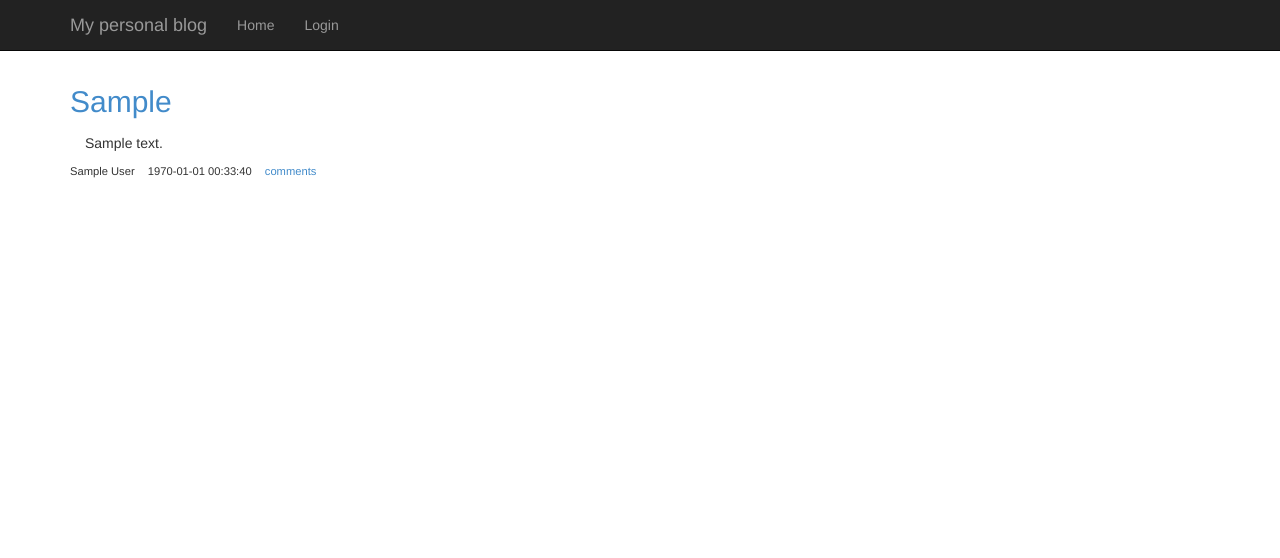
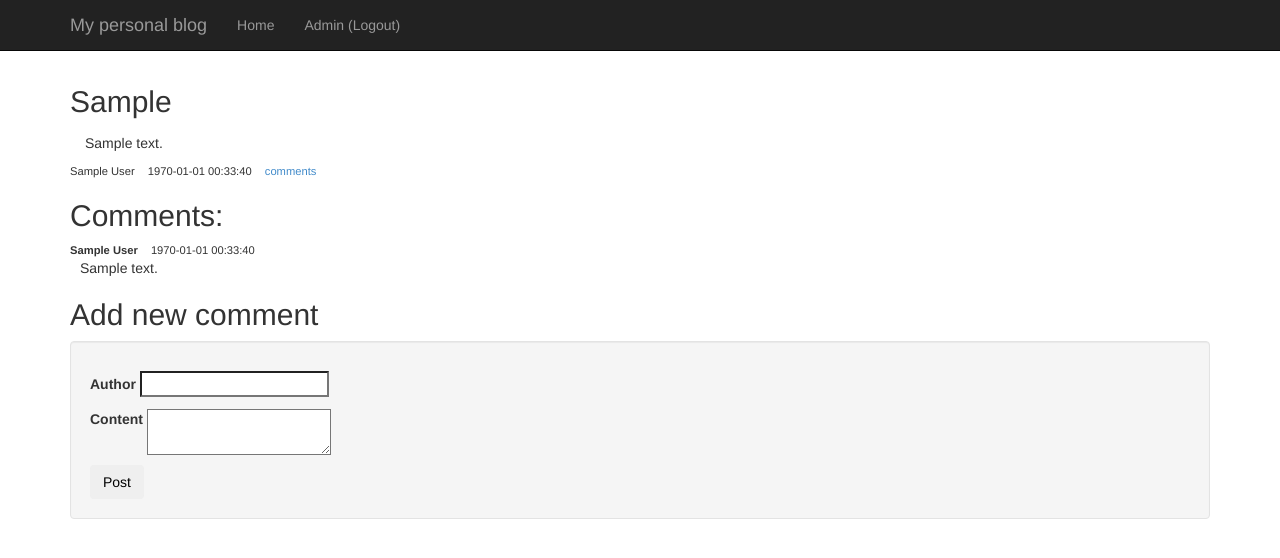
Before and after one commit to klimychevmn/MyBlog, a PHP site: page /?act=view-entry&id=1 in a window 1280 px wide. Shown: the top 558 px of the page. Run offline with PHP 8.4, Linux system fonts and the light colour scheme; tables that the repository leaves empty or names only in its code hold one stand-in row (values such as "Sample post"); some libraries are stand-ins or nearby versions.

Commit message:
1) new table 'comment' in db 2) gets ours data from comment in 'index.php' 3) count of comment in 'list.php' 4) comment for to creating a new comment

```diff
--- a/index.php
+++ b/index.php
@@ -14,13 +14,17 @@
 switch ($act) {
     case 'list':
         $records = array();
-        $sel = $mysqli->query('SELECT * FROM entry');
+        $sel = $mysqli->query('SELECT entry.*, count(comment.id) AS comments
+              FROM entry
+              LEFT JOIN comment ON entry.id = comment.entry_id
+              GROUP BY entry.id');
         while ($row = $sel->fetch_assoc()) {
             $row['date'] = date('Y-m-d H:i:s', $row['date']);
             if(mb_strlen($row['content']) > 100) {
                 $row['content'] = mb_substr(strip_tags($row['content']),0,97) . '...';
             }
             $row['content'] = nl2br($row['content']);
+            $row['header'] = htmlspecialchars($row['header']);
             $records[] = $row;
         }
         require('templates/list.php');
@@ -29,12 +33,21 @@
         if (!isset($_GET['id'])) die("Missing id parameter");
         $id = intval($_GET['id']);
 
-        $row = $mysqli->query("SELECT * FROM entry where id = $id")->fetch_assoc();
-        if(!$row) die("No such entry!");
+        $ENTRY = $mysqli->query("SELECT * FROM entry where id = $id")->fetch_assoc();
+        if(!$ENTRY) die("No such entry!");
 
-        $row['date'] = date('Y-m-d H:i:s', $row['date']);
-        $row['content'] = nl2br($row['content']);
-        $row['header'] = htmlspecialchars($row['header']);
+        $ENTRY['date'] = date('Y-m-d H:i:s', $ENTRY['date']);
+        $ENTRY['content'] = nl2br($ENTRY['content']);
+        $ENTRY['header'] = htmlspecialchars($ENTRY['header']);
+
+        $comments = array();
+        $sel = $mysqli->query("SELECT * FROM comment where entry_id = $id");
+        while ($row = $sel->fetch_assoc()) {
+            $row['date'] = date('Y-m-d H:i:s', $row['date']);
+            $row['content'] = nl2br(htmlspecialchars($row['content']));
+            $row['author'] = htmlspecialchars($row['author']);
+            $comments[] = $row;
+        }
 
         require('templates/entry.php');
         break;
--- a/templates/entry.php
+++ b/templates/entry.php
@@ -4,10 +4,18 @@
     .date, .author {
         margin-right: 10px;
     }
-    .content {
+    .content{
         padding-top: 5px;
         padding-left: 15px;
     }
+    .comment-header {
+        font-size: 0.8em;
+    }
+    .comment-content {
+        padding-left: 10px;
+        margin-bottom: 10px;
+    }
+
     h2 {
         margin-bottom: 10px;
     }
@@ -20,12 +28,45 @@
 
 <!-- Отображается иноформация о посте детальнее -->
 
-<h2><a href="?act=view-entry&id=<?=$row['id']?>"><?=$row['header']?></a></h2>
-<p class="content"><?=$row['content']?></p>
+<h2><?=$ENTRY['header']?></h2>
+<p class="content"><?=$ENTRY['content']?></p>
 <div class="comments">
-    <span class="date"><?=$row['author']?></span>
-    <span class="author"><?=$row['date']?></span>
-    <a href="?act=view-entry&id=<?=$row['id']?>">comments</a>
+    <span class="date"><?=$ENTRY['author']?></span>
+    <span class="author"><?=$ENTRY['date']?></span>
+    <a href="?act=view-entry&id=<?=$ENTRY['id']?>">comments</a>
 </div>
 
+
+<h2>Comments: </h2>
+<?php foreach($comments as $row): ?>
+
+    <div class="comment">
+        <div class="comment-header">
+            <span class="author"><b><?=$row['author']?></b></span>
+            <span class="date"><?=$row['date']?></span>
+        </div>
+        <p class="comment-content"><?=$row['content']?></p>
+    </div>
+
+
+<?php endforeach;?>
+
+<!-- Добавить комментарий -->
+<h2>Add new comment</h2>
+
+<form action="?act=do-new-comment" method="POST" class="well">
+    <div style="padding-top: 10px">
+        <label>Author</label>
+        <input name="author" type="text"/>
+    </div>
+    <div style="padding-top: 10px">
+        <label>Content</label>
+        <textarea name="text"></textarea>
+    </div>
+    <div style="padding-top: 10px">
+        <button type="submit" class="btn">Post</button>
+    </div>
+</form>
+
+
 <?php require('footer.php') ?>
--- a/templates/list.php
+++ b/templates/list.php
@@ -32,17 +32,17 @@
         <div class="comments">
             <span class="date"><?=$row['author']?></span>
             <span class="author"><?=$row['date']?></span>
-            <a href="?act=view-entry&id=<?=$row['id']?>">comments</a>
+            <a href="?act=view-entry&id=<?=$row['id']?>"><?=$row['comments']." "?>comment(s)</a>
         </div>
     </div>
 
 
 <?php endforeach;?>
 
-<!-- Если АДМИН, то добавим новый пост -->
 
 <?php if(IS_ADMIN): ?>
-<h1>Add new entry</h1>
+    <!-- Если АДМИН, то добавим новый пост -->
+    <h1>Add new entry</h1>
 
 <form action="?act=do-new-entry" method="POST" class="well">
     <div style="padding-top: 10px">
```
